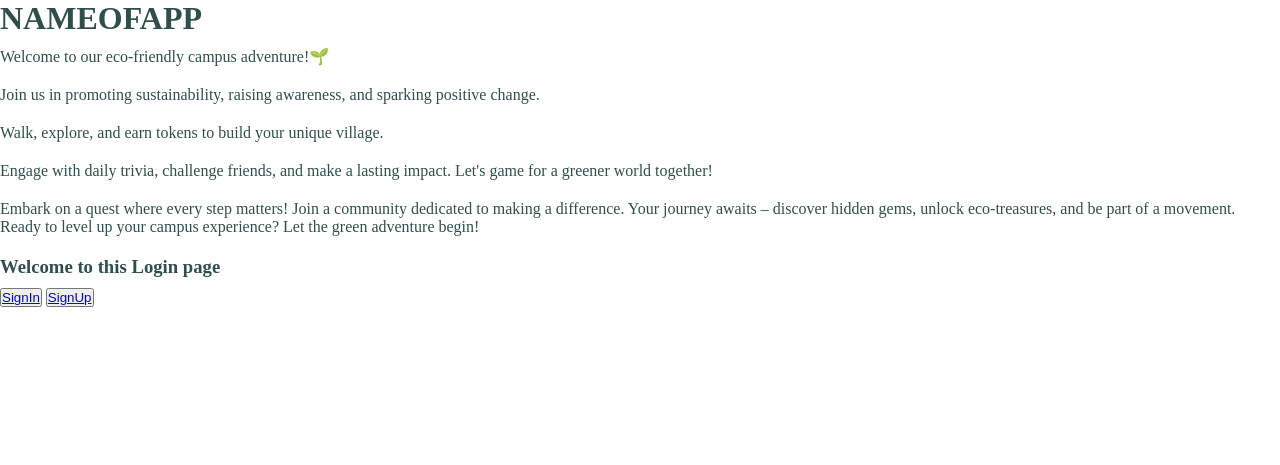
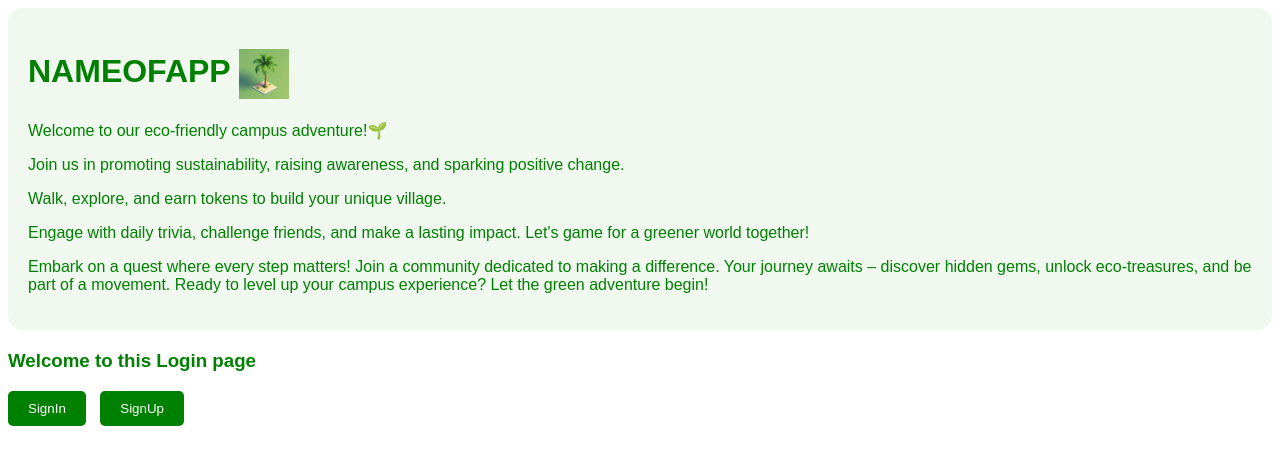
Before and after one commit to AmiraliFamili/Group-Software-Project, a Django app: page / in a window 1280 px wide. Shown: the top 465 px of the page. Run offline with Django 5.2, Linux system fonts and the light colour scheme.

Commit message:
css added

```diff
--- a/project/game/static/index.css
+++ b/project/game/static/index.css
@@ -1,64 +1,54 @@
-/* Reset styles */
-body, h1, h2, h3, h4, p, ul, ol, li, form, button {
-    margin: 0;
-    padding: 0;
-    color: darkslategray;
+body {
+    font-family: Arial, sans-serif;
+    background-color: #ffffff;
+    color: #008000;
 }
 
-/* Container styles */
-.container {
-    max-width: 960px;
-    margin: 0 auto;
+#app-explanation {
+    background-color: #f0f8f0;
     padding: 20px;
+    border-radius: 15px;
+    margin-bottom: 20px;
 }
 
-/* Alert styles */
+.app-logo {
+    height: 50px;
+    width: 50px;
+    vertical-align: middle;
+
+}
+
 .alert {
     padding: 15px;
     margin-bottom: 20px;
-    border: 1px solid transparent;
-    border-radius: 4px;
+    border: 1px solid #008000;
+    border-radius: 10px;
+    background-color: #eaf5ea;
 }
 
-.alert-success {
-    color: #3c763d;
-    background-color: #dff0d8;
-    border-color: #d6e9c6;
+.alert button.close {
+    color: #008000;
 }
 
-.alert-danger {
-    color: #a94442;
-    background-color: #f2dede;
-    border-color: #ebccd1;
+button {
+    padding: 10px 20px;
+    border: none;
+    border-radius: 5px;
+    background-color: #008000;
+    color: #ffffff;
+    cursor: pointer;
+    margin-right: 10px;
 }
 
-/* Button styles */
-.button {
-    display: inline-block;
-    padding: 10px 20px;
-    font-size: 16px;
-    text-align: center;
-    text-decoration: none;
-    cursor: pointer;
-    border: none;
-    border-radius: 4px;
+button:hover {
+    background-color: #006400;
 }
 
-.button-primary {
-    color: #fff;
-    background-color: #007bff;
+a {
+    text-decoration: none;
+    color: #ffffff;
 }
 
-/* Form styles */
-.form-input {
-    margin-bottom: 10px;
+a:hover {
+    text-decoration: underline;
 }
-
-/* Typography styles */
-h1, h2, h3, h4, h5, h6 {
-    margin-bottom: 10px;
-}
-
-p {
-    margin-bottom: 20px;
-}
--- a/project/templates/authentication/index.html
+++ b/project/templates/authentication/index.html
@@ -11,7 +11,9 @@
     </head>
     <body>
       <div id="app-explanation">
-        <h1>NAMEOFAPP</h1>
+        <h1>NAMEOFAPP
+            <img src="{% static 'palmtree.png' %}" alt="App Logo" class="app-logo">
+        </h1>
         <p>Welcome to our eco-friendly campus adventure!🌱 </p>
         <p>Join us in promoting sustainability, raising awareness, and sparking positive change. </p>
         <p>Walk, explore, and earn tokens to build your unique village.</p>
```
Also changed, not shown: project/game/static/signin.css (added, +60 -0 lines), project/game/static/signup.css (added, +60 -0 lines), project/templates/authentication/signin.html (+5 -2 lines), project/templates/authentication/signup.html (+5 -2 lines), project/db.sqlite3, project/game/static/palmtree.png (added).
